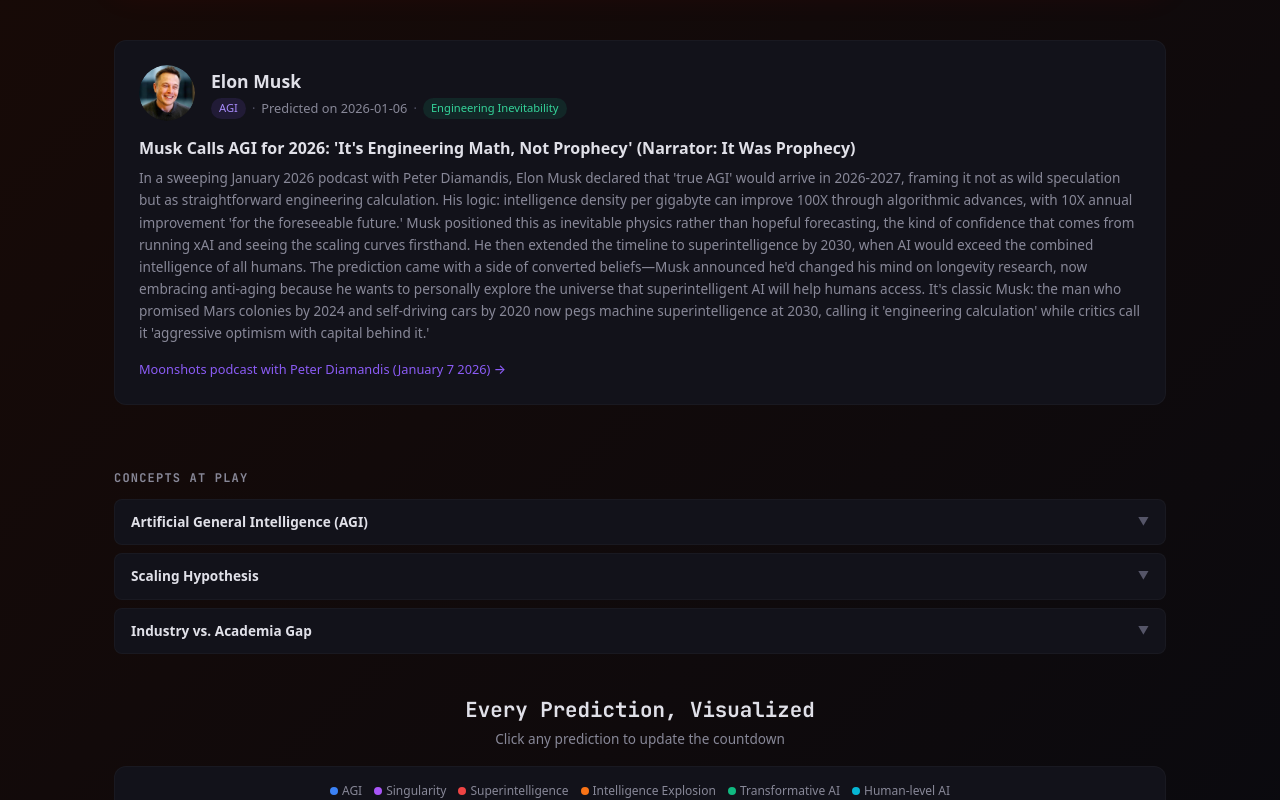
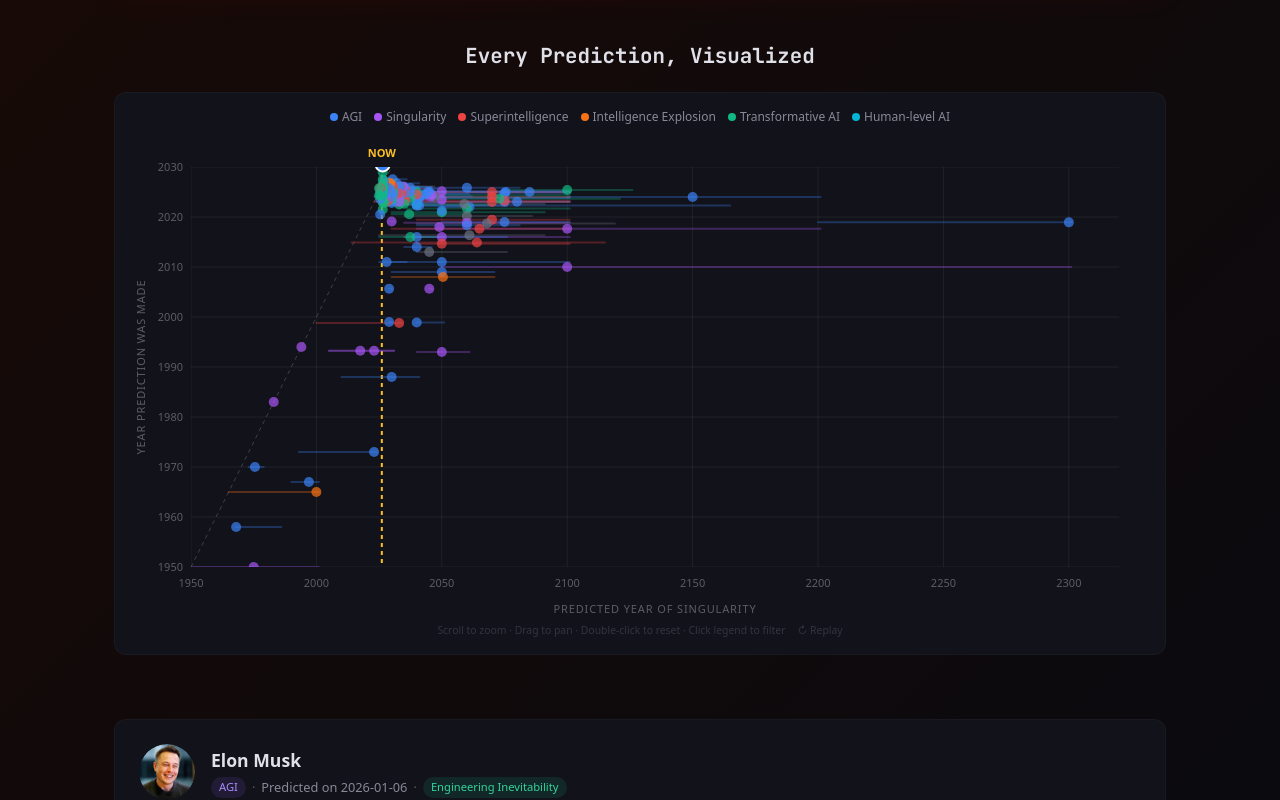
Before and after one commit to levilansing/singularity, a React (Vite) app: page / in a window 1280 px wide. Shown: the part 520-1320 px from the top of the page. Built offline with nearby package versions, Linux system fonts and the light colour scheme.

Commit message:
timeline ux

```diff
--- a/src/App.tsx
+++ b/src/App.tsx
@@ -90,14 +90,14 @@
         />
 
         <Countdown prediction={selected} />
+
+        <section className="mb-16">
+          <h2 className="font-mono text-[1.3rem] font-bold text-center m-0 mb-5 text-(--text)">Every Prediction, Visualized</h2>
+          <Timeline predictions={allPredictions} selectedId={selected.id} onSelect={handleSelect} />
+        </section>
+
         <PredictionCard prediction={selected} />
         <ConceptBlurbs prediction={selected} />
-
-        <section className="mb-16">
-          <h2 className="font-mono text-[1.3rem] font-bold text-center m-0 mb-1 text-(--text)">Every Prediction, Visualized</h2>
-          <p className="text-center text-(--text-muted) text-[0.85rem] m-0 mb-4">Click any prediction to update the countdown</p>
-          <Timeline predictions={allPredictions} selectedId={selected.id} onSelect={handleSelect} />
-        </section>
 
         <SingularityInfo />
         <Footer />
--- a/src/components/Timeline.tsx
+++ b/src/components/Timeline.tsx
@@ -94,11 +94,84 @@
   const [hoveredId, setHoveredId] = useState<number | null>(null);
   const [activeTypes, setActiveTypes] = useState<Set<string> | null>(null); // null = all active
 
+  // Entrance animation state
+  const hasAnimated = useRef(false);
+  const animationRef = useRef<number>(0);
+
   // Only include predictions with at least a best year for x-axis
   const timelinePredictions = useMemo(
     () => predictions.filter((p) => p.predicted_year_best !== null),
     [predictions]
   );
+
+  // Sorted prediction dates (as fractional years) for time-based entrance animation
+  const predictionTimeline = useMemo(() => {
+    const entries = timelinePredictions.map((p) => ({
+      id: p.id,
+      fy: dateToFractionalYear(p.prediction_date),
+    }));
+    entries.sort((a, b) => a.fy - b.fy);
+    return entries;
+  }, [timelinePredictions]);
+
+  const timeRange = useMemo(() => {
+    if (predictionTimeline.length === 0) return { min: 0, max: 0 };
+    return { min: predictionTimeline[0]!.fy, max: predictionTimeline[predictionTimeline.length - 1]!.fy };
+  }, [predictionTimeline]);
+
+  // animationYear: null = show all, number = show predictions made on or before this year
+  const [animationYear, setAnimationYear] = useState<number | null>(null);
+
+  const visibleIdSet = useMemo(() => {
+    if (animationYear === null) return null; // show all
+    const set = new Set<number>();
+    for (const entry of predictionTimeline) {
+      if (entry.fy <= animationYear) set.add(entry.id);
+      else break;
+    }
+    return set;
+  }, [animationYear, predictionTimeline]);
+
+  const startAnimation = useCallback(() => {
+    cancelAnimationFrame(animationRef.current);
+    if (predictionTimeline.length === 0) { setAnimationYear(null); return; }
+    const { min, max } = timeRange;
+    setAnimationYear(min - 1);
+    const duration = 3000;
+    const start = performance.now();
+    const step = (now: number) => {
+      const elapsed = now - start;
+      const progress = Math.min(elapsed / duration, 1);
+      const currentYear = min + progress * (max - min);
+      if (progress >= 1) {
+        setAnimationYear(null);
+      } else {
+        setAnimationYear(currentYear);
+        animationRef.current = requestAnimationFrame(step);
+      }
+    };
+    animationRef.current = requestAnimationFrame(step);
+  }, [predictionTimeline, timeRange]);
+
+  // IntersectionObserver to trigger animation on first view
+  useEffect(() => {
+    const el = containerRef.current;
+    if (!el) return;
+    const observer = new IntersectionObserver(
+      ([entry]) => {
+        if (entry?.isIntersecting && !hasAnimated.current) {
+          hasAnimated.current = true;
+          startAnimation();
+        }
+      },
+      { threshold: 0.1 }
+    );
+    observer.observe(el);
+    return () => observer.disconnect();
+  }, [startAnimation]);
+
+  // Cleanup animation on unmount
+  useEffect(() => () => cancelAnimationFrame(animationRef.current), []);
 
   // Data bounds (full extent)
   const dataBounds = useMemo(() => {
@@ -452,6 +525,18 @@
             Year prediction was made
           </text>
 
+          {/* y=x diagonal — "predicted for when it was made" */}
+          <line
+            x1={xScale(vp.yMin, svgWidth)}
+            y1={yScale(vp.yMin)}
+            x2={xScale(vp.yMax, svgWidth)}
+            y2={yScale(vp.yMax)}
+            stroke="#ffffff30"
+            strokeWidth={1}
+            strokeDasharray="4 4"
+            clipPath="url(#chart-clip)"
+          />
+
           {/* NOW vertical line */}
           {(() => {
             const nowX = xScale(currentYear, svgWidth);
@@ -487,6 +572,7 @@
           {/* Layer 1: Range lines (behind everything) */}
           <g clipPath="url(#chart-clip)">
             {sortedPredictions.map((p) => {
+              if (visibleIdSet !== null && !visibleIdSet.has(p.id)) return null;
               const predictionFY = dateToFractionalYear(p.prediction_date);
               if (isNaN(predictionFY)) return null;
               if (!p.predicted_date_low || !p.predicted_date_high) return null;
@@ -516,6 +602,7 @@
           {/* Layer 2: Dots (sorted so nearest-date renders last = on top) */}
           <g clipPath="url(#chart-clip)">
             {sortedPredictions.map((p) => {
+              if (visibleIdSet !== null && !visibleIdSet.has(p.id)) return null;
               const predictionFY = dateToFractionalYear(p.prediction_date);
               if (isNaN(predictionFY)) return null;
               const bestFY = p.predicted_date_best ? dateToFractionalYear(p.predicted_date_best) : p.predicted_year_best!;
@@ -526,6 +613,9 @@
               const color = active ? getTypeColor(p.prediction_type) : "#333340";
               const isSelected = p.id === selectedId;
               const isHovered = p.id === hoveredId;
+
+              // Selected dot rendered separately on top
+              if (isSelected) return null;
 
               if (!active) {
                 return (
@@ -545,14 +635,40 @@
                   key={`dot-${p.id}`}
                   cx={cx}
                   cy={cy}
-                  r={isSelected ? POINT_RADIUS + 2 : POINT_RADIUS}
+                  r={POINT_RADIUS}
                   fill={color}
-                  opacity={isHovered ? 1 : (isSelected ? 1 : 0.7)}
-                  stroke={isHovered || isSelected ? "#fff" : "none"}
-                  strokeWidth={isHovered ? 1.5 : (isSelected ? 2 : 0)}
+                  opacity={isHovered ? 1 : 0.7}
+                  stroke={isHovered ? "#fff" : "none"}
+                  strokeWidth={isHovered ? 1.5 : 0}
                 />
               );
             })}
+          </g>
+
+          {/* Selected dot (rendered on top of all other dots) */}
+          <g clipPath="url(#chart-clip)">
+            {(() => {
+              const p = sortedPredictions.find((p) => p.id === selectedId);
+              if (!p) return null;
+              if (visibleIdSet !== null && !visibleIdSet.has(p.id)) return null;
+              const predictionFY = dateToFractionalYear(p.prediction_date);
+              if (isNaN(predictionFY)) return null;
+              const bestFY = p.predicted_date_best ? dateToFractionalYear(p.predicted_date_best) : p.predicted_year_best!;
+              const cx = xScale(bestFY, svgWidth);
+              const cy = yScale(predictionFY) + (overlapOffsets.get(p.id) ?? 0);
+              const color = getTypeColor(p.prediction_type);
+              return (
+                <circle
+                  cx={cx}
+                  cy={cy}
+                  r={POINT_RADIUS + 2}
+                  fill={color}
+                  opacity={1}
+                  stroke="#fff"
+                  strokeWidth={2}
+                />
+              );
+            })()}
           </g>
 
           {/* Layer 3: Invisible hit areas — sorted by SVG y ascending so
@@ -561,6 +677,7 @@
           <g clipPath="url(#chart-clip)">
             {sortedPredictions
               .filter((p) => {
+                if (visibleIdSet !== null && !visibleIdSet.has(p.id)) return false;
                 if (isNaN(dateToFractionalYear(p.prediction_date))) return false;
                 return isTypeActive(p.prediction_type);
               })
@@ -594,7 +711,15 @@
         </svg>
       </div>
 
-      <div className="text-center text-[0.65rem] text-(--text-dim) opacity-50 mt-1.5 select-none">Scroll to zoom · Drag to pan · Double-click to reset · Click legend to filter</div>
+      <div className="flex items-center justify-center gap-3 mt-1.5">
+        <span className="text-[0.65rem] text-(--text-dim) opacity-50 select-none">Scroll to zoom · Drag to pan · Double-click to reset · Click legend to filter</span>
+        <button
+          className="text-[0.65rem] text-(--text-dim) opacity-50 hover:opacity-80 cursor-pointer transition-opacity select-none"
+          onClick={startAnimation}
+        >
+          ↻ Replay
+        </button>
+      </div>
 
       {tooltip && <TimelineTooltip prediction={tooltip.prediction} x={tooltip.x} y={tooltip.y} />}
     </div>
```
